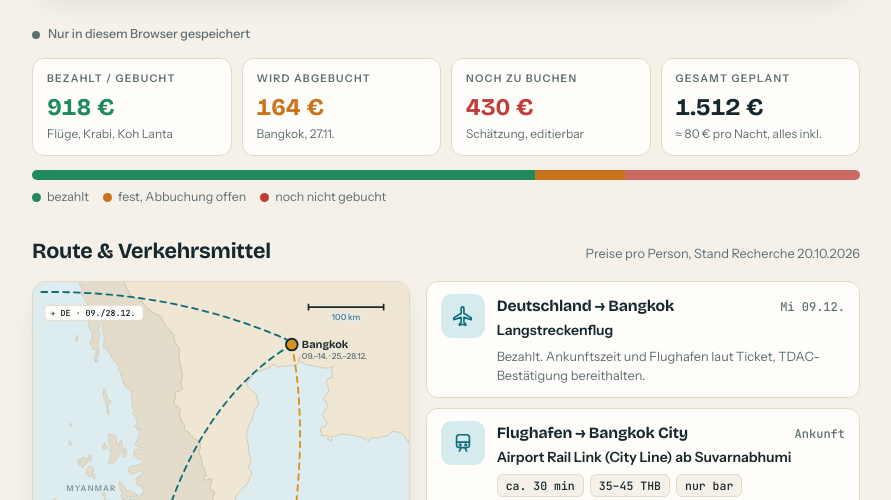
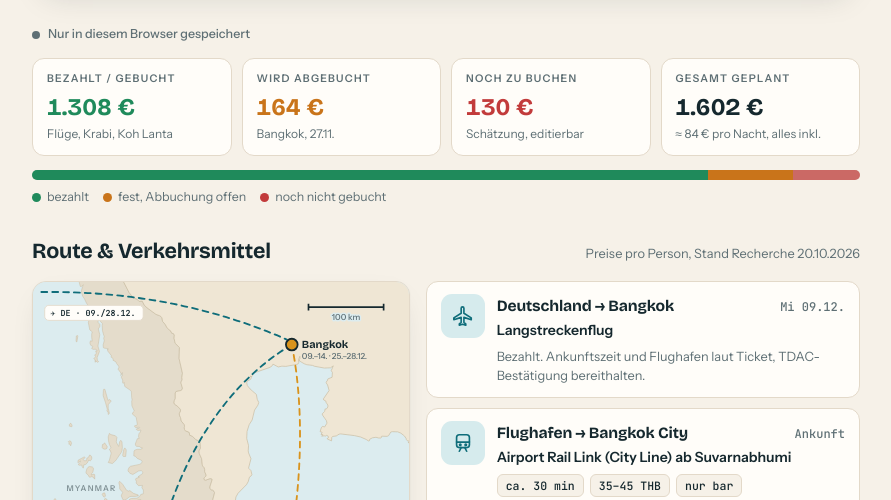
Before and after one commit to feromory/thai26, a plain HTML site: page index.html in a window 1280 px wide. Shown: the part 290-790 px from the top of the page, without its empty margins (194-1085 px from the left). Drawn offline with nearby package versions, Linux system fonts and the light colour scheme.

Commit message:
Aktuellen Checklisten-Stand als Startstand einbauen
Die GitHub Page zeigt beim ersten Öffnen die Haken vom 20.10.2026.
Eigene Haken im Browser überschreiben den Startstand.

Co-Authored-By: Claude Opus 5.5 <noreply@anthropic.com>

```diff
--- a/index.html
+++ b/index.html
@@ -523,7 +523,9 @@ button:focus-visible,input:focus-visible,[tabindex]:focus-visible{outline:2px so
   const norm=s=>{const b=blank();s=s||{};for(const k in b){if(s[k]!=null)b[k]=JSON.parse(JSON.stringify(s[k]));}return b;};
   const loadLocal=()=>{try{const v=JSON.parse(localStorage.getItem(KEY));return v&&typeof v==='object'?v:null}catch(e){return null}};
   const saveLocal=()=>{try{localStorage.setItem(KEY,JSON.stringify(state))}catch(e){}};
-  let state=norm(loadLocal());
+  /* Startstand vom 20.10.2026, gilt bis zum ersten eigenen Haken in diesem Browser */
+  const SEED={"checks":{"b1":true,"b2":true,"b3":false,"b4":true,"g1":true,"g2":true,"h1":true,"k1":true,"p1":true,"p3":true,"p4":true,"p5":true,"p6":false},"custom":[],"custom_items":{},"est":{"flugHin":100,"flugRueck":100,"unterkunft":190},"favs":{},"removed":{}};
+  let state=norm(loadLocal()||SEED);
   let dbRef=null, writeTimer=null, writing=false, again=false, dirty=false, lastWritten='';
   const syncEl=document.getElementById('sync'), syncText=document.getElementById('syncText');
   function setSync(kind){
```
